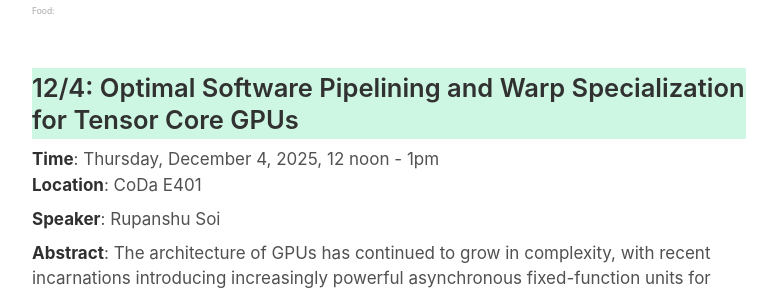
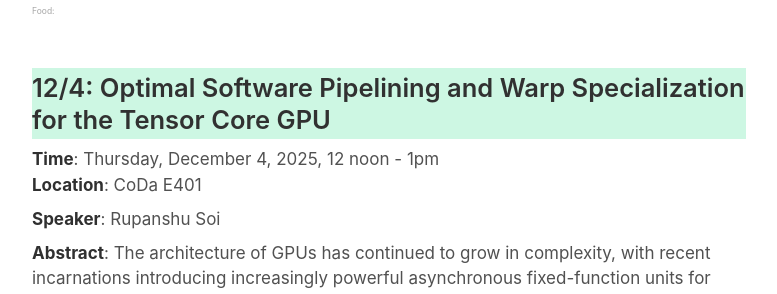
Before and after one commit to software-research-lunch/software-research-lunch.github.io, a Jekyll site: the page built from index.html, in a window 1280 px wide and 900 px high, scrolled down 6676 px. Shown: the part 188-482 px from the top of the window, without its empty margins (251-1028 px from the left). Built offline with Jekyll 4.4.1, drawn with Linux system fonts in a browser that asks for light colours.

Commit message:
_data: title update

```diff
--- a/_data/schedule.yml
+++ b/_data/schedule.yml
@@ -153,7 +153,7 @@ I will show how we solve the Programming by Navigation problem for one domain—
 Finally, I will show how I have applied Programming by Navigation to create Honeybee, a programming system I have been co-designing with and for experimental biologists for 3+ years to enable them to write code to analyze the complex and fascinating data they generate in the lab."
     - date: "2025-12-4"
       abstract: "The architecture of GPUs has continued to grow in complexity, with recent incarnations introducing increasingly powerful asynchronous fixed-function units for matrix multiplication and data movement to go along with highly parallel general-purpose cores. Applications must expose ample instruction-level parallelism to maximally utilize all hardware resources. Many high-performance programs apply two key strategies to do so: software pipelining (SWP), a technique for statically scheduling a loop to maximize its throughput, and warp specialization (WS), a technique for issuing different components of the program from different groups of threads. However, SWP and WS strategies are currently either discovered by human experts or instantiated by architecture-specific heuristics in GPU compilers. To address this, we introduce Twill, the first system that automatically derives optimal SWP and WS strategies for modern GPUs. Twill introduces a novel formulation of SWP and WS as a joint optimization problem that can be discharged to off-the-shelf constraint solvers. Twill's approach is heuristic-free, polymorphic over the architecture of the GPU, and guaranteed to produce optimal schedules. We show that Twill can rediscover, and thereby prove optimal, the SWP and WS strategies manually developed by humans for Flash Attention on both the NVIDIA Hopper and Blackwell GPU architectures."
-      title: "Optimal Software Pipelining and Warp Specialization for Tensor Core GPUs"
+      title: "Optimal Software Pipelining and Warp Specialization for the Tensor Core GPU"
       speaker: "Rupanshu Soi"
       bio: "Rupanshu Soi is a 4th-year CS PhD student advised by Alex Aiken. He is interested in programming languages and compilers."
 
```
